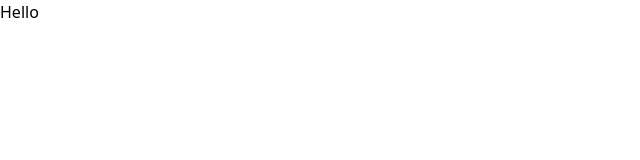
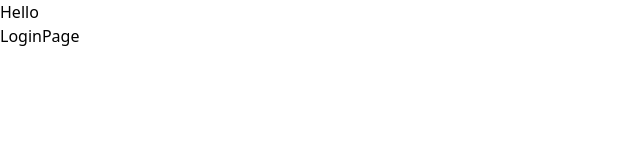
Before and after one commit to SivaPrakash8825/FeedBack-System, a React (Vite) app in the folder client/: page / in a window 1280 px wide. Shown: the top 160 px of the page, without its empty margins (0-640 px from the left). Built offline with nearby package versions, Linux system fonts and the light colour scheme.

Commit message:
pages and store added

```diff
--- a/client/package.json
+++ b/client/package.json
@@ -13,7 +13,8 @@
     "prettier-plugin-tailwindcss": "^0.5.11",
     "react": "^18.2.0",
     "react-dom": "^18.2.0",
-    "react-router-dom": "^6.22.0"
+    "react-router-dom": "^6.22.0",
+    "zustand": "^4.5.0"
   },
   "devDependencies": {
     "@types/react": "^18.2.43",
--- a/client/src/App.tsx
+++ b/client/src/App.tsx
@@ -1,11 +1,17 @@
 import { BrowserRouter, Route, Routes } from "react-router-dom";
+import LoginPage from "./pages/LoginPage";
 function App() {
   return (
     <>
       <BrowserRouter>
+        <h1>Hello</h1>
         <Routes>
-          <Route element={<h1>Hello</h1>} path="/" />
-          <Route element={<h1>Login</h1>} path="/login" />
+          {/* Login Page */}
+          <Route element={<LoginPage />} path="/" />
+          {/* Feedback Page */}
+          <Route element={<h1>Login</h1>} path="/feedback" />
+          {/* Admin Page */}
+          <Route element={<h1>Login</h1>} path="/admin" />
         </Routes>
       </BrowserRouter>
     </>
--- /dev/null
+++ b/client/src/components/ProtectedRoute.tsx
@@ -0,0 +1,23 @@
+import React, { ReactNode } from "react";
+import useRole from "../store/useRole";
+import { redirect } from "react-router-dom";
+
+type Props = {
+  children: ReactNode;
+  shouldBeAdmin?: false;
+};
+
+const ProtectedRoute = ({ children, shouldBeAdmin }: Props) => {
+  const role = useRole((state) => state.role);
+
+  if (!role) {
+    return redirect("/");
+  }
+
+  return (
+    <>
+      {shouldBeAdmin && role === "admin" ? children : redirect("/")}
+      {!shouldBeAdmin && role === "user" ? children : redirect("/")}
+    </>
+  );
+};
--- /dev/null
+++ b/client/src/pages/AdminPage.tsx
@@ -0,0 +1,9 @@
+import React from "react";
+
+type Props = {};
+
+const AdminPage = (props: Props) => {
+  return <div>AdminPage</div>;
+};
+
+export default AdminPage;
--- /dev/null
+++ b/client/src/pages/FeedbackPage.tsx
@@ -0,0 +1,9 @@
+import React from "react";
+
+type Props = {};
+
+const FeedbackPage = (props: Props) => {
+  return <div>FeedbackPage</div>;
+};
+
+export default FeedbackPage;
--- /dev/null
+++ b/client/src/pages/LoginPage.tsx
@@ -0,0 +1,9 @@
+import React from "react";
+
+type Props = {};
+
+const LoginPage = (props: Props) => {
+  return <div>LoginPage</div>;
+};
+
+export default LoginPage;
--- /dev/null
+++ b/client/src/store/useRole.tsx
@@ -0,0 +1,13 @@
+import { create } from "zustand";
+
+interface RoleType {
+  role: null | "admin" | "user";
+  setRole: (role: null | "admin" | "user") => void;
+}
+
+const useRole = create<RoleType>()((set) => ({
+  role: null,
+  setRole: (role) => set({ role }),
+}));
+
+export default useRole;
```
Also changed, not shown: 1 other file (tests, documents, lock files or other folders).
